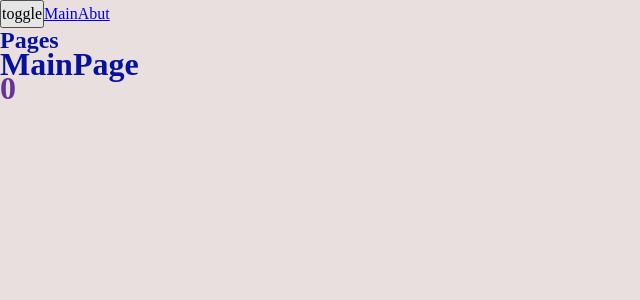
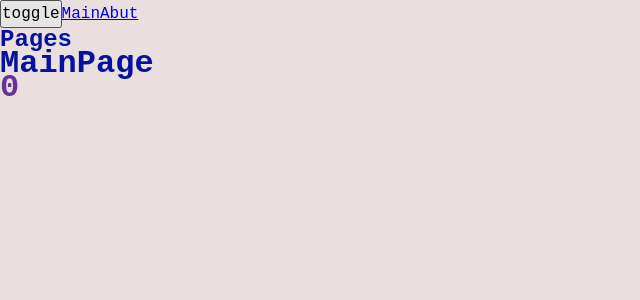
Before and after one commit to fetcherAPI/advanceReact, a React app: page / in a window 1280 px wide. Shown: the top 300 px of the page, without its empty margins (0-640 px from the left). Built offline with nearby package versions, Linux system fonts and the light colour scheme.

Commit message:
added helper classNames

```diff
--- /dev/null
+++ b/helpers/classNames.ts
@@ -0,0 +1,10 @@
+type TMode = Record<string, boolean | string>
+export const classNames = (cls: string, mode: TMode, extraClassNames: string[]): string => {
+  return [
+    cls,
+    ...extraClassNames,
+    Object.entries(mode)
+      .filter(([key, value]) => Boolean(value))
+      .map(([key, value]) => key)
+  ].join(' ')
+}
--- a/src/App.tsx
+++ b/src/App.tsx
@@ -5,6 +5,7 @@ import {Link} from "react-router-dom";
 import {AboutPageLazy} from "./pages/AboutPage/AboutPage.lazy";
 import {MainPageLazy} from "./pages/MainPage/MainPage.Lazy";
 import {useTheme} from "../theme/useTheme";
+import {classNames} from "../helpers/classNames";
 
 type Props = {};
 
@@ -13,7 +14,7 @@ export const App = (props: Props) => {
   const {theme, toggleTheme} = useTheme()
 
   return (
-    <div className={`app ${theme}`}>
+    <div className={classNames('app', {}, [theme])}>
       <button onClick={toggleTheme}>toggle</button>
       <Link to="/">Main</Link>
       <Link to="about">Abut</Link>
--- a/style/variables/global.scss
+++ b/style/variables/global.scss
@@ -1,5 +1,5 @@
 :root {
-  --font-family-main: "Ubuntu Condensed";
+  --font-family-main: "Courier New";
 
   --font-size-m: 16px;
   --font-line-m: 24px;
```
